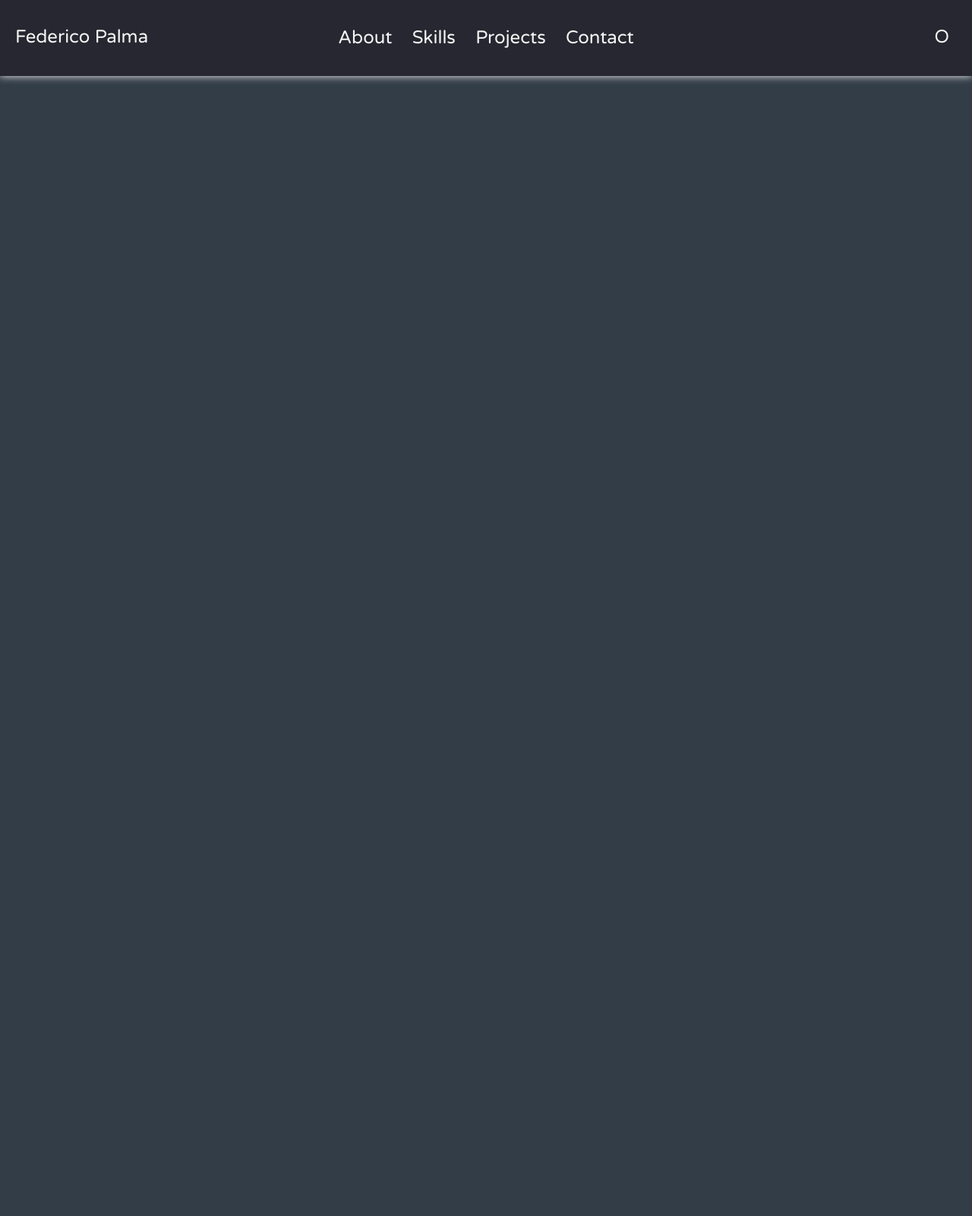
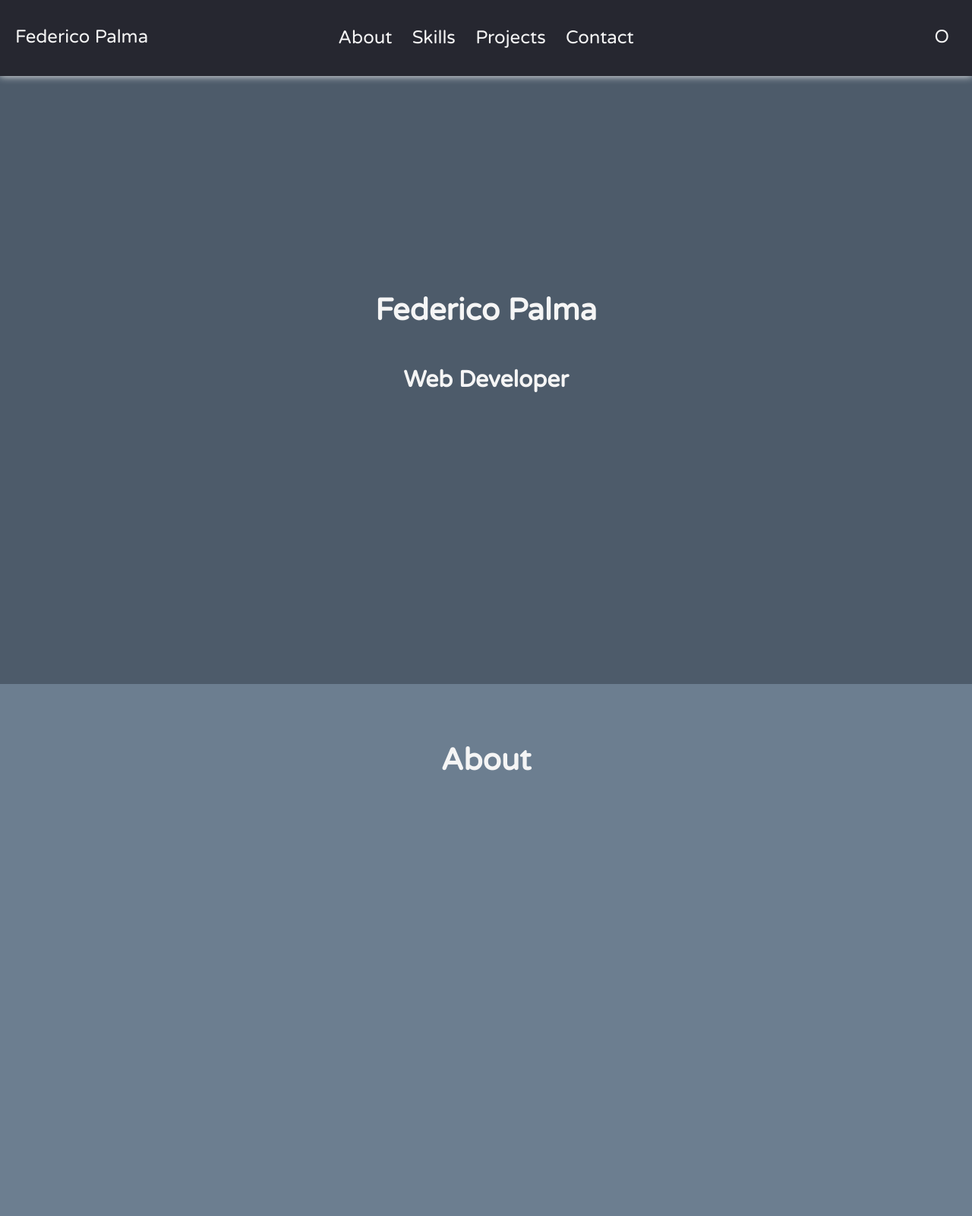
Before and after one commit to federico-palma/Personal-portfolio, a website: page index.html in a window 1280 px wide. Shown: the top 1600 px of the page at 76% size. Before the commit the page ends 800 px from the top, so only its background shows below. Drawn offline with nearby package versions, Linux system fonts and the light colour scheme.

Commit message:
Created structure for all sections

```diff
--- a/index.html
+++ b/index.html
@@ -3,7 +3,7 @@
     <head>
         <meta charset="utf-8">
         <meta http-equiv="X-UA-Compatible" content="IE=edge">
-        <title>Federico Palma | Web Dev</title>
+        <title>Federico Palma | Web Developer</title>
         <meta name="description" content="">
         <meta name="viewport" content="width=device-width, initial-scale=1">
         <link rel="stylesheet" href="node_modules/normalize.css/normalize.css">
@@ -21,7 +21,24 @@
             <div id="light-dark-toggle-div">O</div>
         </nav>
         <main>
-            <section id="intro"></section>
+            <section id="intro">
+                <div class="intro-container">
+                    <h1 id="intro-name">Federico Palma</h1>
+                    <h2>Web Developer</h2>
+                </div>
+            </section>
+            <section id="about">
+                <h1 id="intro-name">About</h1>
+            </section>
+            <section id="skills">
+                <h1 id="intro-name">Skills</h1>
+            </section>
+            <section id="projects">
+                <h1 id="intro-name">Projects</h1>
+            </section>
+            <section id="contact">
+                <h1 id="intro-name">Contact</h1>
+            </section>
         </main>
 
         <script src="script.js"></script>
--- a/style.css
+++ b/style.css
@@ -10,10 +10,19 @@ body {
     background-color: #333D47;
 }
 
-/* Navbar */
+:root {
+    --navbar-background-color: #262730;
+    --main-background-color: #4D5B6A;
+    --section1-background-color: #4D5B6A;
+    --section2-background-color: #6c7e90;
+}
+
+/*** Navbar ***/
 #navbar {
+    position: fixed;
+    width: 90%;
     height: 100px;
-    background-color: #262730;
+    background-color: var(--navbar-background-color);
     padding: 0px 5%;
     display: flex;
     justify-content: center;
@@ -48,7 +57,50 @@ body {
 }
 
 
+/*** Main ***/
+main {
+    background-color: var(--main-background-color);
+}
 
-main {
-    background-color: #4D5B6A;
+section {
+    height: 100vh;
+    margin: auto;
+    padding: 50px;
+    text-align: center;
 }
+
+/* Intro Section */
+#intro {
+    display: flex;
+    justify-content: center;
+    align-items: center;
+}
+
+.intro-container {
+    width: 300px;
+    margin: auto;
+    display: flex;
+    flex-direction: column;
+    justify-content: left;
+    align-items: left;
+}
+
+/* About Section */
+#about {
+    background-color: var(--section2-background-color);
+}
+
+/* Skills Section */
+#skills {
+    background-color: var(--section1-background-color);
+}
+
+/* Projects Section */
+#projects {
+    background-color: var(--section2-background-color);
+}
+
+/* Contact Section */
+#contact {
+    background-color: var(--section1-background-color);
+}
```
